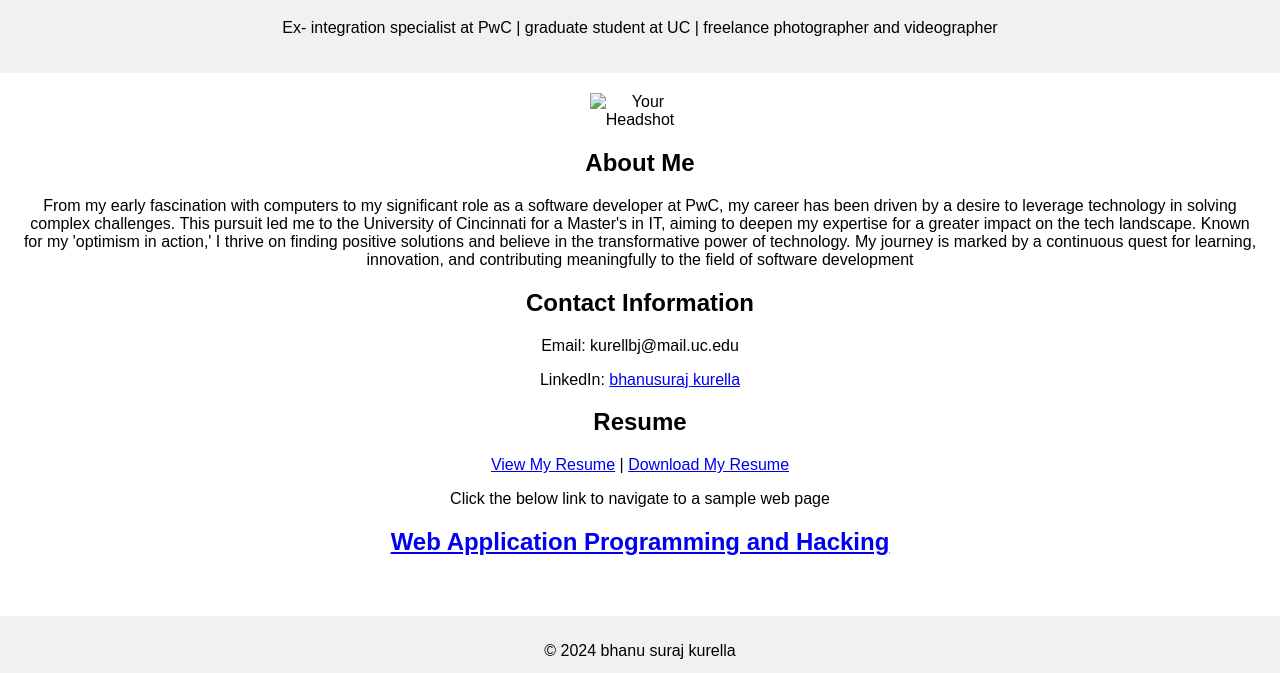
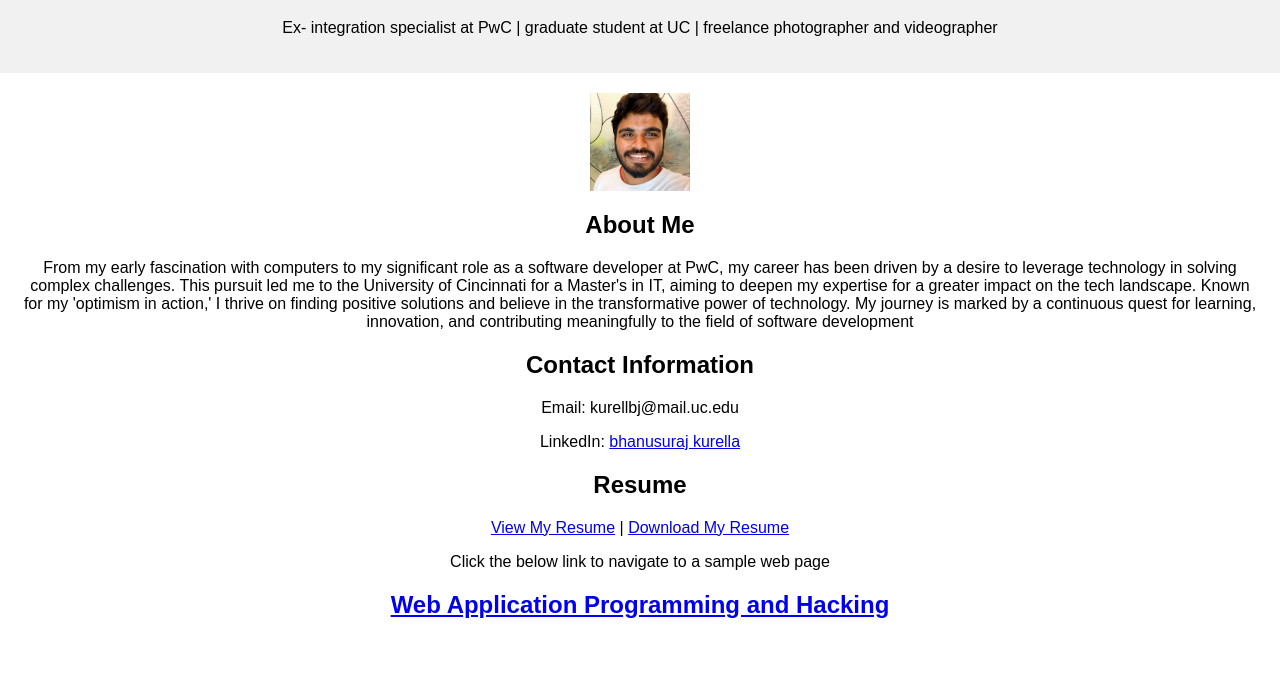
Before and after one commit to kurellbj/kurellbj.github.io, a plain HTML site: page index.html in a window 1280 px wide. Shown: the part 81-754 px from the top of the page. Drawn offline with Linux system fonts and the light colour scheme; grey boxes are pictures that could not be loaded.

Commit message:
updated index

```diff
--- a/index.html
+++ b/index.html
@@ -26,7 +26,7 @@
 </div>
 
 <div class="content">
-    <img src="headshot.jpg" alt="Your Headshot" class="centered-image">
+    <img src="images/suraj.jpg" alt="Your Headshot" class="centered-image">
     <h2>About Me</h2>
     <p>From my early fascination with computers to my significant role as a software developer at PwC, my career has been driven by a desire to leverage technology in solving complex challenges. This pursuit led me to the University of Cincinnati for a Master's in IT, aiming to deepen my expertise for a greater impact on the tech landscape. Known for my 'optimism in action,' I thrive on finding positive solutions and believe in the transformative power of technology. My journey is marked by a continuous quest for learning, innovation, and contributing meaningfully to the field of software development</p>
 
```
